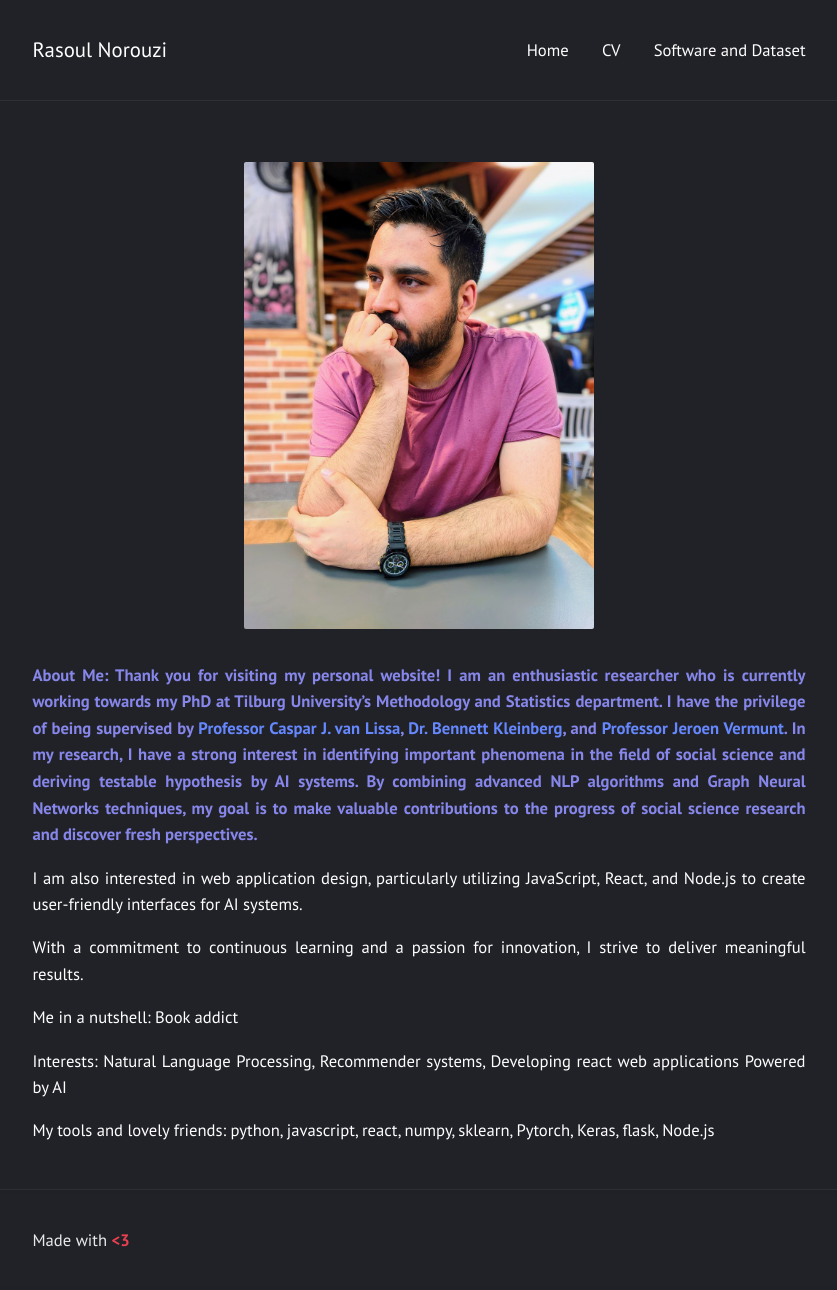
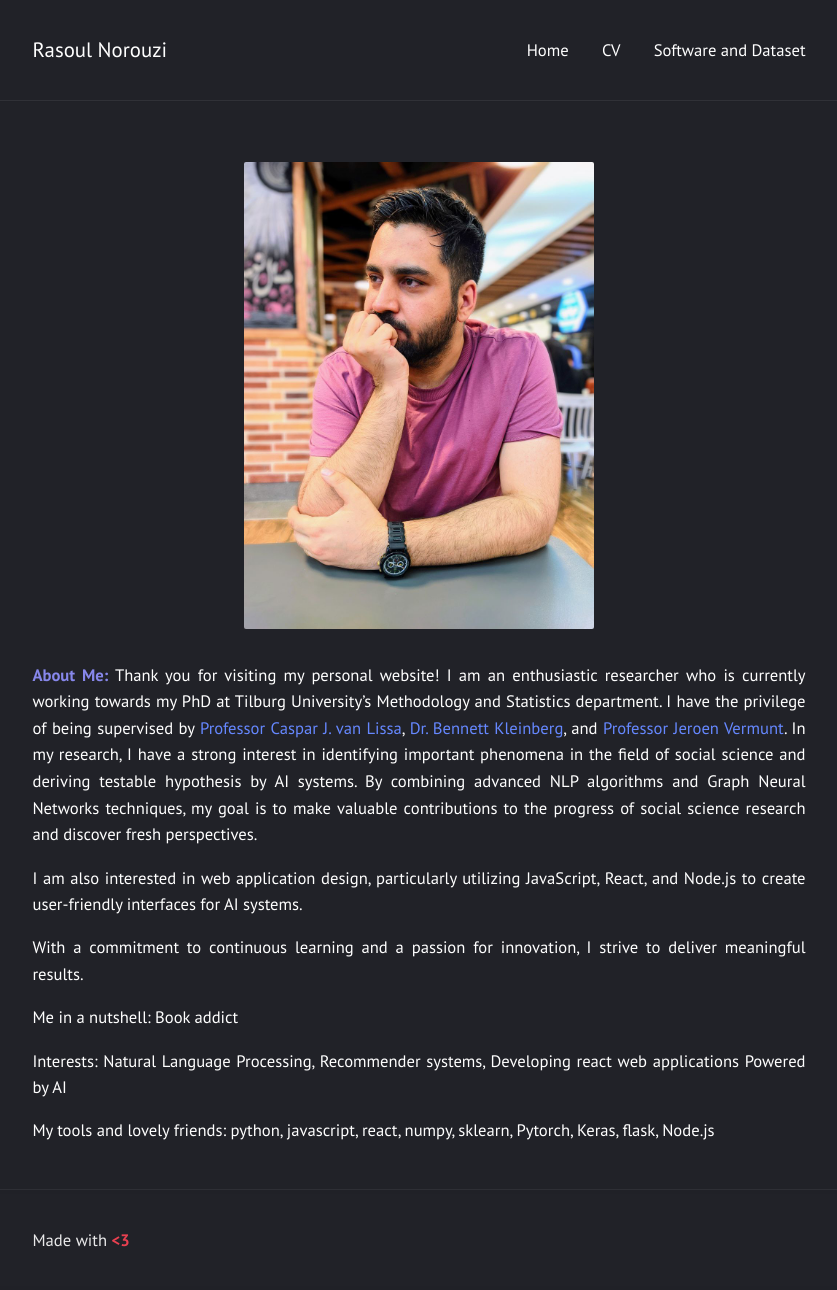
Before and after one commit to rasoulnorouzi/rasoulnorouzi.github.io, a Jekyll site: the page built from index.md, in a window 1280 px wide. Shown: the whole page, without its empty margins (221-1058 px from the left). Built offline with Jekyll 4.4.1, drawn with Linux system fonts in a browser that asks for light colours.

Commit message:
Update index.md

```diff
--- a/index.md
+++ b/index.md
@@ -5,7 +5,7 @@ layout: page
   <img src="sources/images/profile.jpg" width="350" height="350" alt="Rasoul Norouzi Profile Picture">
 </div>
 
-<b style="color:rgb(135,135,235);">About Me: Thank you for visiting my personal website! I am an enthusiastic researcher who is currently working towards my PhD at Tilburg University's Methodology and Statistics department. I have the privilege of being supervised by [Professor Caspar J. van Lissa](https://cjvanlissa.github.io/resume/), [Dr. Bennett Kleinberg](https://bkleinberg.net/), and [Professor Jeroen Vermunt](https://research.tilburguniversity.edu/en/persons/jeroen-vermunt). In my research, I have a strong interest in identifying important phenomena in the field of social science and deriving testable hypothesis by AI systems. By combining advanced NLP algorithms and Graph Neural Networks techniques, my goal is to make valuable contributions to the progress of social science research and discover fresh perspectives.
+<b style="color:rgb(135,135,235);"> About Me:</b> Thank you for visiting my personal website! I am an enthusiastic researcher who is currently working towards my PhD at Tilburg University's Methodology and Statistics department. I have the privilege of being supervised by [Professor Caspar J. van Lissa](https://cjvanlissa.github.io/resume/), [Dr. Bennett Kleinberg](https://bkleinberg.net/), and [Professor Jeroen Vermunt](https://research.tilburguniversity.edu/en/persons/jeroen-vermunt). In my research, I have a strong interest in identifying important phenomena in the field of social science and deriving testable hypothesis by AI systems. By combining advanced NLP algorithms and Graph Neural Networks techniques, my goal is to make valuable contributions to the progress of social science research and discover fresh perspectives.
 
 I am also interested in web application design, particularly utilizing JavaScript, React, and Node.js to create user-friendly interfaces for AI systems.
 
```
